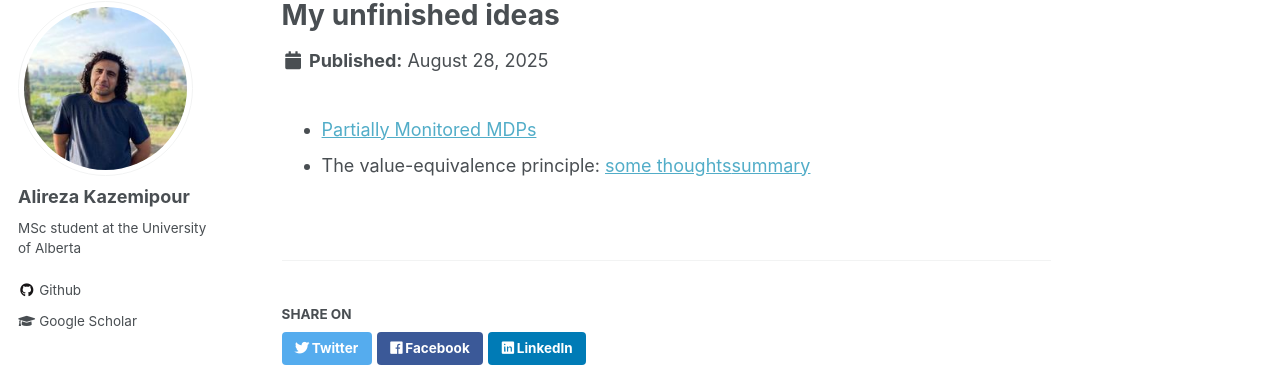
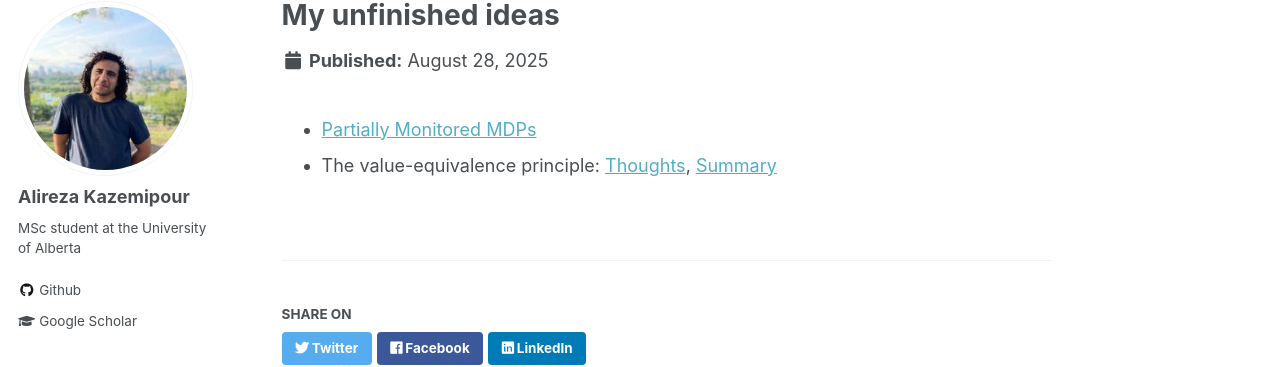
Before and after one commit to alirezakazemipour/alirezakazemipour.github.io, a Jekyll site: the page built from _unfin/unfin-1.md, in a window 1280 px wide. Shown: the part 117-484 px from the top of the page. Built offline with Jekyll 4.4.1, drawn with Linux system fonts in a browser that asks for light colours.

Commit message:
update unfinished ideas

```diff
--- a/_unfin/unfin-1.md
+++ b/_unfin/unfin-1.md
@@ -5,4 +5,4 @@ permalink: /unfin/unfin-1
 ---
 
 - [Partially Monitored MDPs](Partially_Monitored_MDPs/Partially_Monitored_MDPs.pdf)
-- The value-equivalence principle: [some thoughts](VE/VE_thoughts.pdf)[summary](VE/VE_summary.pdf)
+- The value-equivalence principle: [Thoughts](VE/VE_thoughts.pdf), [Summary](VE/VE_summary.pdf)
```
Also changed, not shown: 2 other files.
